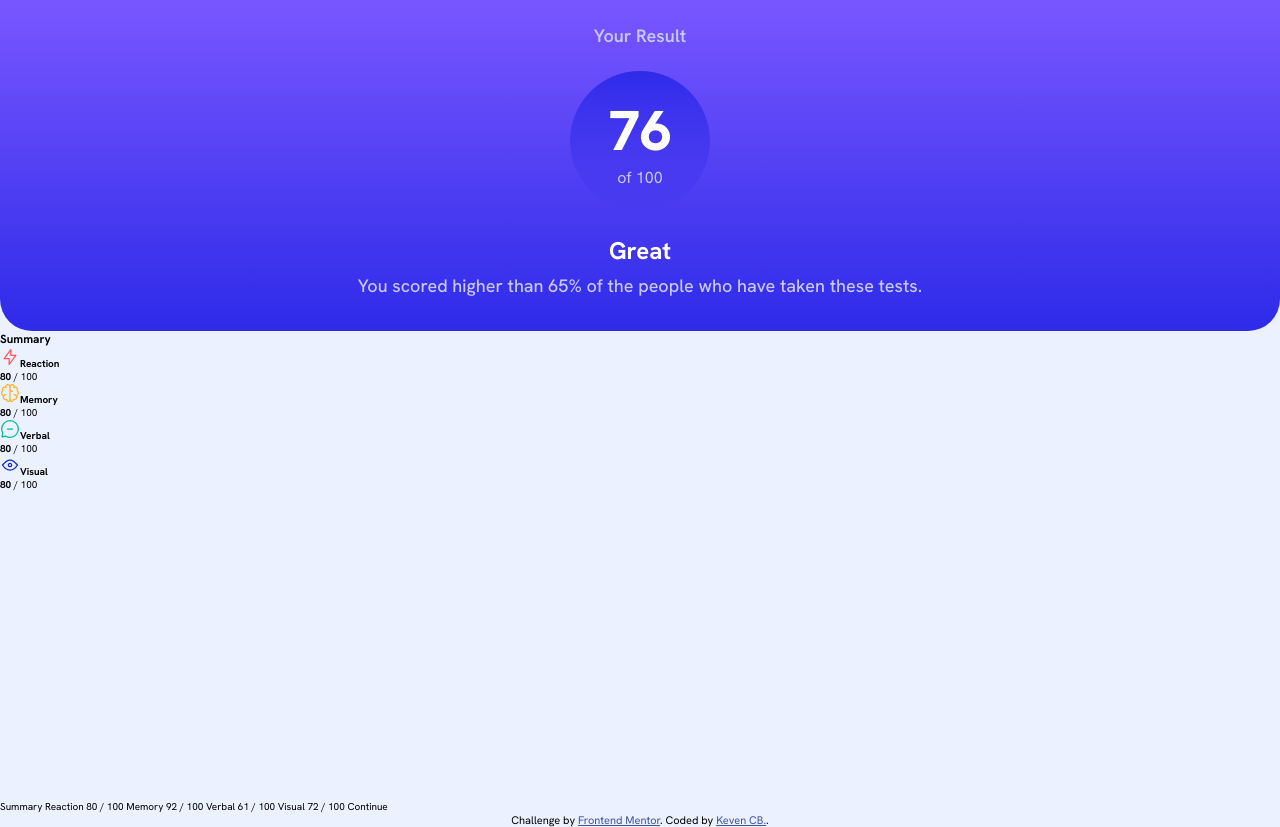
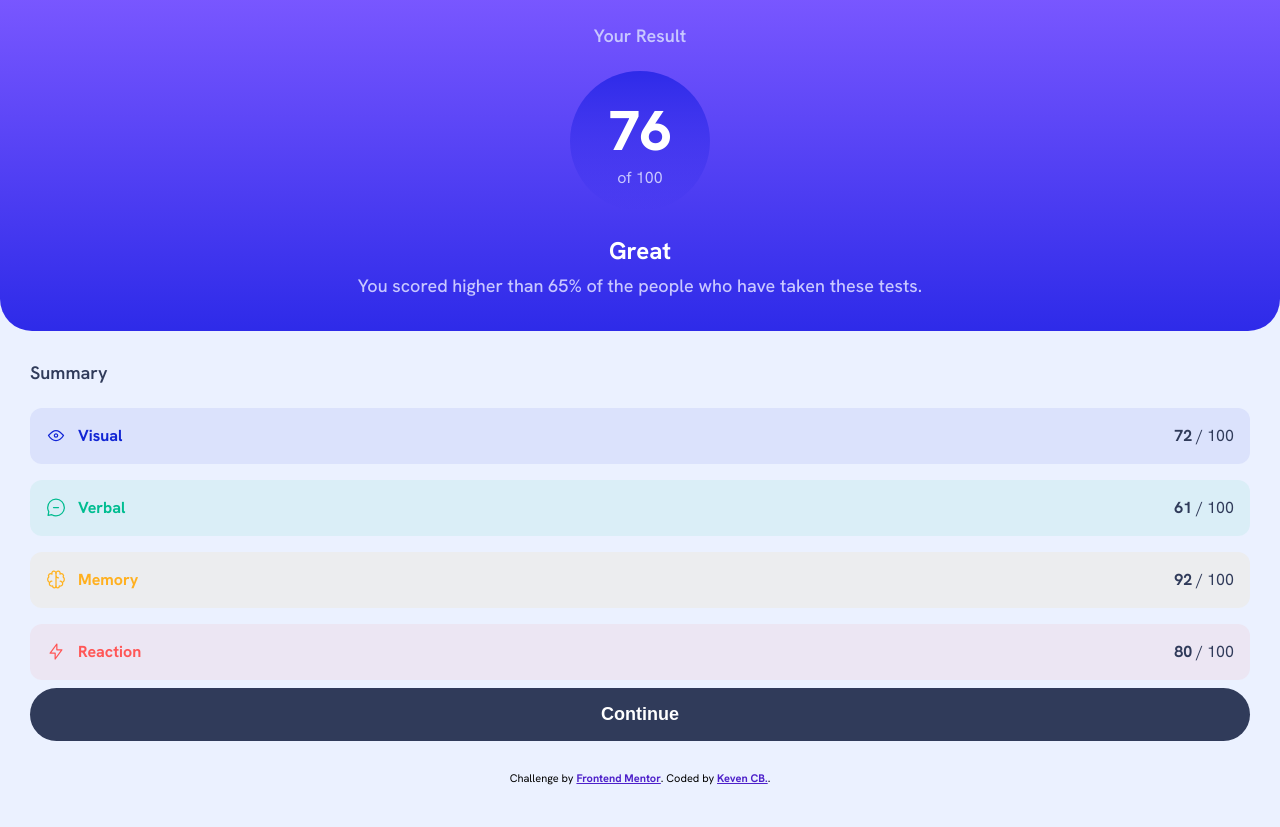
Before and after one commit to kevencb/results-summary-component, a plain HTML site: page index.html in a window 1280 px wide. Drawn offline with Linux system fonts and the light colour scheme.

Commit message:
Created cardItem with JS and information loaded

```diff
--- a/index.html
+++ b/index.html
@@ -24,44 +24,20 @@
       </section>
       <section class="card__summary">
         <h3>Summary</h3>
-        <div class="item">
-          <h4><img src="./assets/images/icon-reaction.svg" alt="Reaction icon">Reaction</h4>
-          <p><strong>80 </strong>/ 100</p>
+        <div class="card__container">
+          <!-- Carga de items con JS -->
         </div>
-        <div class="item">
-          <h4><img src="./assets/images/icon-memory.svg" alt="Memory icon">Memory</h4>
-          <p><strong>80 </strong>/ 100</p>
+        <button type="button" aria-label="Continue">Continue</button>
+        </section>
         </div>
-        <div class="item">
-          <h4><img src="./assets/images/icon-verbal.svg" alt="Verbal icon">Verbal</h4>
-          <p><strong>80 </strong>/ 100</p>
-        </div>
-        <div class="item">
-          <h4><img src="./assets/images/icon-visual.svg" alt="Visual icon">Visual</h4>
-          <p><strong>80 </strong>/ 100</p>
-        </div>
-      </section>
     </article>
   </main>
-  Summary
-
-  Reaction
-  80 / 100
-
-  Memory
-  92 / 100
-
-  Verbal
-  61 / 100
-
-  Visual
-  72 / 100
-
-  Continue
 
   <footer class="attribution">
     Challenge by <a href="https://www.frontendmentor.io?ref=challenge" target="_blank" aria-label="Go to Frontend Mentor">Frontend Mentor</a>.
     Coded by <a href="https://github.com/kevencb" target="_blank" aria-label="Follow me on Github">Keven CB.</a>.
   </footer>
+
+  <script src="./js/main.js"></script>
 </body>
 </html>
--- /dev/null
+++ b/js/main.js
@@ -0,0 +1,44 @@
+const containerItem = document.querySelector(".card__container")
+
+async function loadItems(){
+    try {
+        const resp = await fetch('../data.json');
+        const items = await resp.json();
+        displayItems(items)
+        console.log(items)
+    } catch (error) {
+        console.log("Error: ", error)
+    }
+}
+
+function displayItems(items){
+    const itemList = document.querySelector('.card__container');
+    itemsOrder = items.reverse()
+    itemsOrder.forEach( (item, index) => {
+      const itemDiv = document.createElement('div');
+      itemDiv.classList.add('item')
+      itemDiv.innerHTML = `
+        <h4><img src="${item.icon}" alt="Reaction icon">${item.category}</h4>
+        <p><strong>${item.score} </strong>/ 100</p>
+      `
+      switch(item.category.toLowerCase()){
+        case 'reaction':
+            itemDiv.classList.add('itemReaction')
+            break;
+        case 'memory':
+            itemDiv.classList.add('itemMemory')
+            break
+        case 'verbal':
+            itemDiv.classList.add('itemVerbal')
+            break
+        case 'visual':
+            itemDiv.classList.add('itemVisual')
+            break
+      }
+          // Animación con retardo para simular orden descendente
+    setTimeout(() => {
+        itemList.appendChild(itemDiv);
+      }, (items.length - index - 1) * 0); //
+    })
+}
+loadItems()
--- a/sass/base.scss
+++ b/sass/base.scss
@@ -1,17 +1,11 @@
 @import url('https://fonts.googleapis.com/css2?family=Hanken+Grotesk:ital,wght@0,100..900;1,100..900&display=swap');
 
-/* Variables */
-$lightRed: hsl(0, 100%, 67%);
-$orangeyYellow: hsl(39, 100%, 56%);
-$greenTeal: hsl(166, 100%, 37%);
-$cobaltBlue: hsl(234, 85%, 45%);
 
 /* Gradiants */
 $lightSlateBlue: hsl(252, 100%, 67%);
 $lightRoyalBlue: hsl(241, 81%, 54%);
 $violetBlue: hsla(256, 72%, 46%, 1);
 $persianBlue: hsla(241, 72%, 46%, 0);
-
 $gradient_01: linear-gradient($lightSlateBlue, $lightRoyalBlue);
 $gradient_02: linear-gradient($lightRoyalBlue, transparent);
 
@@ -20,6 +14,8 @@ $white: hsl(0, 0%, 100%);
 $paleBlue: hsl(221, 100%, 96%);
 $labelightLavender: hsl(241, 100%, 89%);
 $darkGrayBlue: hsl(224, 30%, 27%);
+
+
 
 @mixin gradient_02{
     background-image: linear-gradient(#4D21C9, #4D21C9);
@@ -53,8 +49,47 @@ $darkGrayBlue: hsl(224, 30%, 27%);
     color: $color;
 }
 
-@mixin item($background: $lightRed){
+@mixin item{
     width: 100%;
-    background-color: $background;
+    display: flex;
+    align-items: center;
+    justify-content: space-between;
+    border-radius: 1.2rem;
+    font-size: 1.6rem;
     padding: 1.7rem 1.6rem 1.8rem;
 }
+
+@mixin itemDiv($background: $white, $color: $lightSlateBlue){
+    background-color: $background;
+    color: $color;
+}
+
+@mixin itemReaction{
+    @include itemDiv($background: $reaction, $color: $lightRed );
+}
+
+@mixin itemMemory{
+    @include itemDiv($background: $memory, $color: $orangeyYellow );
+}
+
+@mixin itemVerbal{
+    @include itemDiv($background: $verbal, $color: $greenTeal );
+}
+
+@mixin itemVisual{
+    @include itemDiv($background: $visual, $color: $cobaltBlue );
+}
+
+
+/* Variables */
+$lightRed: hsl(0, 100%, 67%);
+$orangeyYellow: hsl(39, 100%, 56%);
+$greenTeal: hsl(166, 100%, 37%);
+$cobaltBlue: hsl(234, 85%, 45%);
+
+
+/* Background Items */
+$reaction: rgba($color: $lightRed, $alpha: .07);
+$memory: rgba($color: $orangeyYellow, $alpha: .07);
+$verbal: rgba($color: $greenTeal, $alpha: .07);
+$visual: rgba($color: $cobaltBlue, $alpha: .07);
--- a/sass/main.scss
+++ b/sass/main.scss
@@ -3,7 +3,7 @@
 *{
     padding: 0;
     margin: 0;
-    box-sizing: 0;
+    box-sizing: border-box;
 }
 
 html{
@@ -17,7 +17,6 @@ body{
 
 main{
     width: 100%;
-    height: 100vh;
     .card{
         &__score{
             background-image: $gradient_01;
@@ -54,11 +53,66 @@ main{
                 font-weight: 500;
             }
         }
+        &__summary{
+            padding: 3rem;
+            h3{
+                @include h3;
+                color: $darkGrayBlue;
+                margin-bottom: 2.4rem;
+            }
+            .card__container{
+                display: flex;
+                flex-direction: column;
+                gap: 1.6rem;
+            }
+            .item{
+                @include item;
+                h4{
+                    display: flex;
+                    gap: 1.2rem;
+                }
+                p{
+                    color: $darkGrayBlue;
+                }
+            }
+        }
+        button{
+            width: 100%;
+            padding: 1.6rem;
+            display: block;
+            background-color: $darkGrayBlue;
+            color: $white;
+            border: none;
+            border-radius: 10rem;
+            font-size: 1.8rem;
+            font-weight: 700;
+            margin-top: .8rem;
+        }
     }
 }
 
+.itemReaction{
+    @include itemReaction;
+}
 
+.itemMemory{
+    @include itemMemory;
+}
 
+.itemVerbal{
+    @include itemVerbal;
+}
 
-.attribution { font-size: 11px; text-align: center; }
-.attribution a { color: hsl(228, 45%, 44%); }
+.itemVisual{
+    @include itemVisual;
+}
+
+footer {
+    font-size: 11px;
+    text-align: center;
+    margin-bottom: 2.4rem;
+    a {
+        color: $violetBlue;
+        font-weight: 700;
+    }
+}
```
Also changed, not shown: css/base.css, css/main.css, 2 other files.
